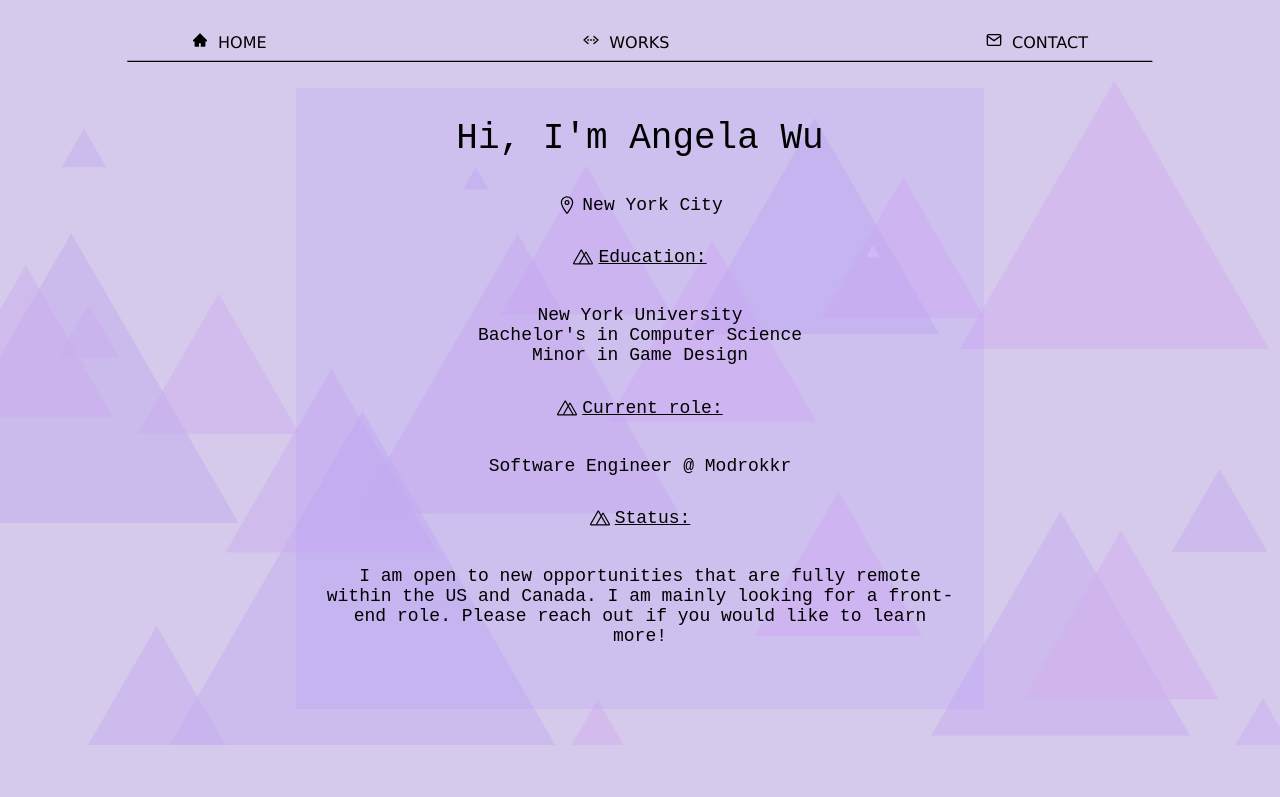
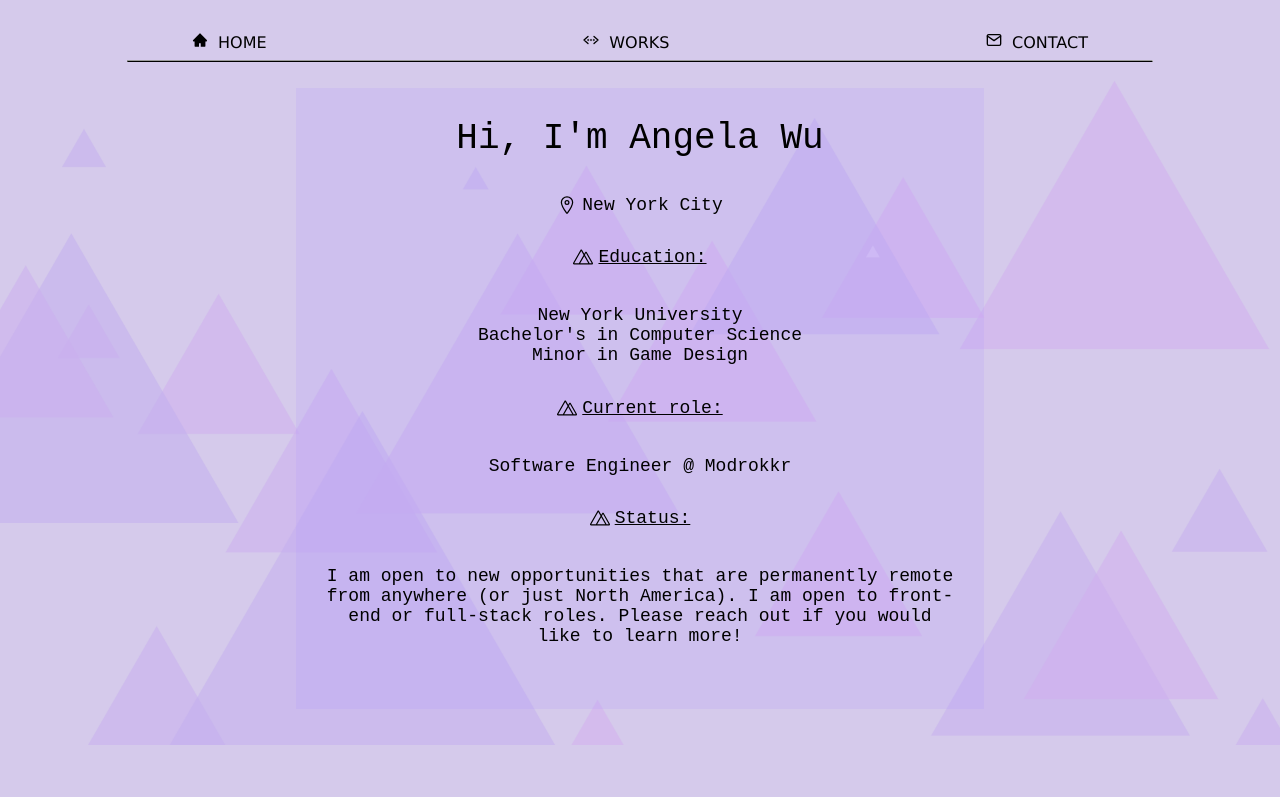
Before and after one commit to uphonia/uphonia.github.io, a React (Create React App) app: page / in a window 1280 px wide. Shown: the top 797 px of the page. Built offline with nearby package versions, Linux system fonts and the light colour scheme.

Commit message:
Update summary

```diff
--- a/src/Summary.js
+++ b/src/Summary.js
@@ -39,7 +39,7 @@ function Summary() {
 						<span>Status:</span>
 					</div><br/>
 					<div className="info-text">
-						I am open to new opportunities that are fully remote within the US and Canada. I am mainly looking for a front-end role. Please reach out if you would like to learn more!
+						I am open to new opportunities that are permanently remote from anywhere (or just North America). I am open to front-end or full-stack roles. Please reach out if you would like to learn more!
 					</div>
 				</li>
 			</ul>
```
